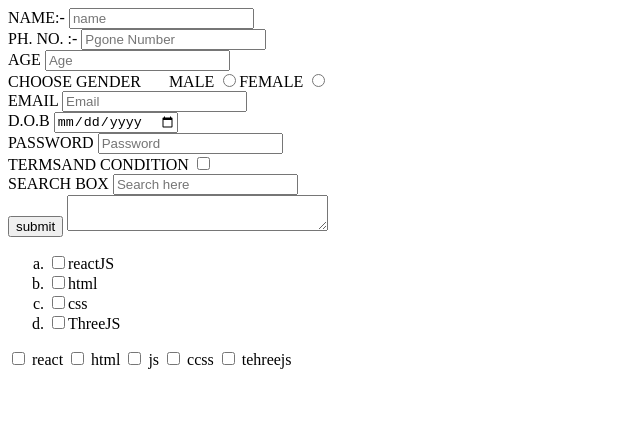
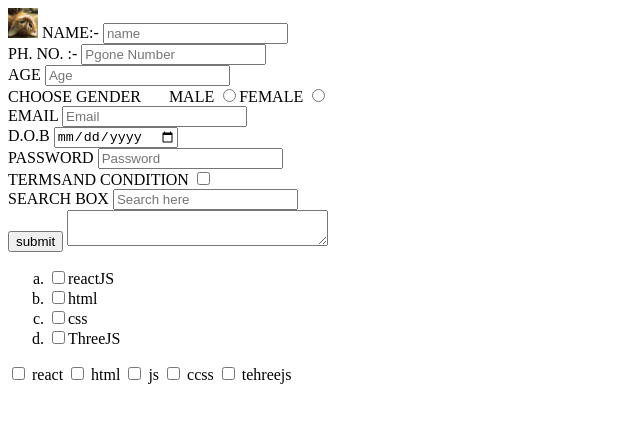
Before and after one commit to geeksterin/Oct-22-web, a plain HTML site: page DAY-019 (17-11-2022)/index.html in a window 1280 px wide. Shown: the whole page, without its empty margins (0-640 px from the left). Drawn offline with Linux system fonts and the light colour scheme.

Commit message:
day 19 content added

```diff
--- a/DAY-019 (17-11-2022)/index.html
+++ b/DAY-019 (17-11-2022)/index.html
@@ -8,7 +8,7 @@
 </head>
 <body>
     <form action="submit">
-        <label>NAME:- </label><input type="text" placeholder="name"><br />
+        <img src="./Images/relaxing-cat.jpg" alt="image failed to load" height="30px" width="30px"> <label>NAME:- </label><input type="text" placeholder="name"><br />
         <label>PH. NO. :- </label><input type="number" placeholder="Pgone Number"><br />
         <label>AGE </label><input type="number" placeholder="Age"><br />
         <label>CHOOSE GENDER </label> &nbsp; &nbsp; &nbsp; <label>MALE </label><input type="radio" name="gender" id=""><label>FEMALE </label><input type="radio" name="gender" id=""> <br>
```
Also changed, not shown: DAY-019 (17-11-2022)/Images/relaxing-cat.jpg (added), 1 other file.
